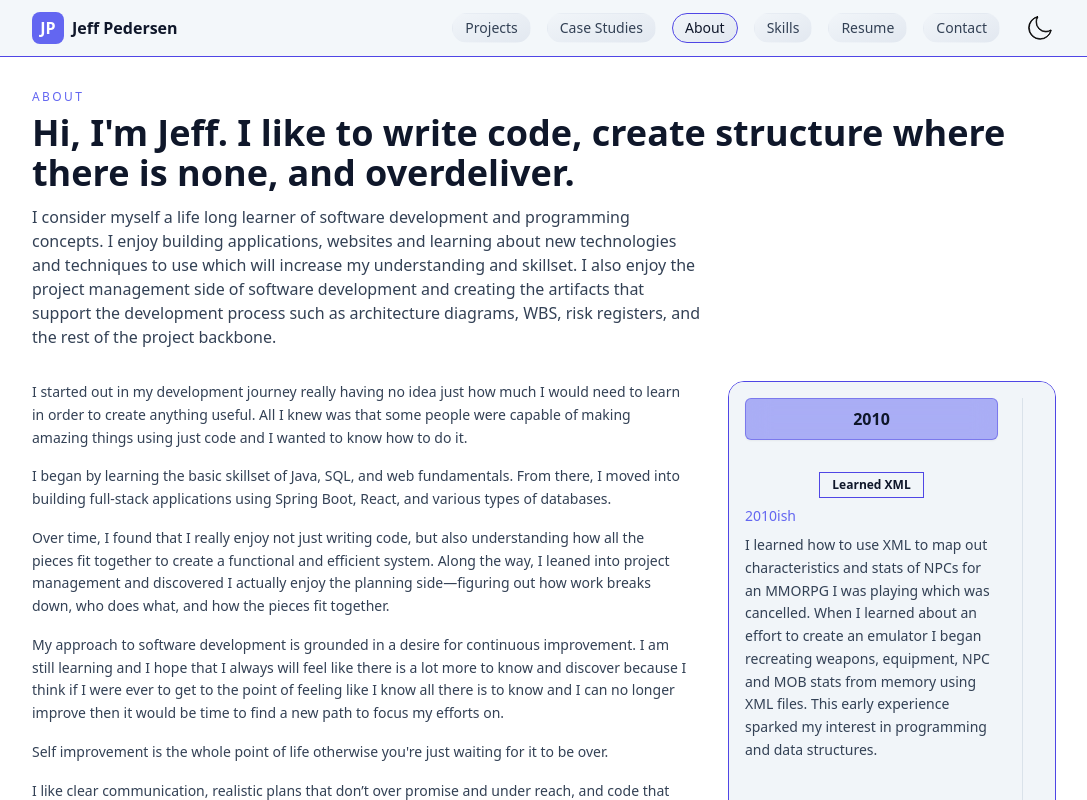
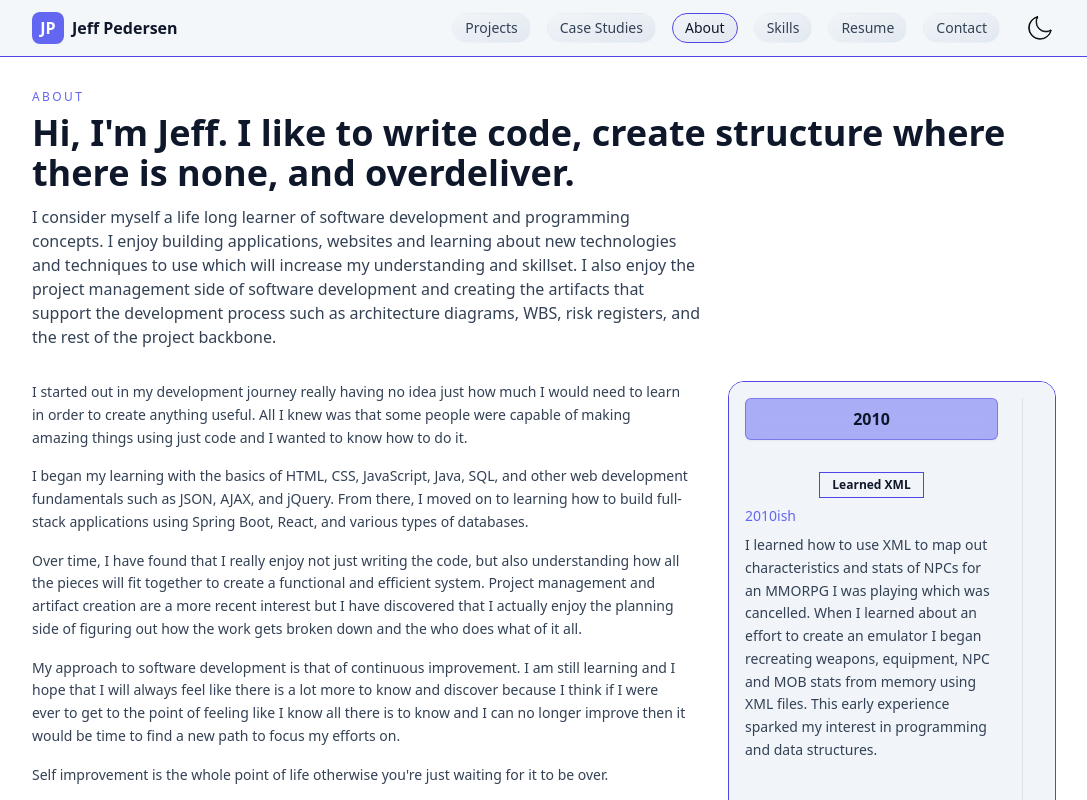
Before and after one commit to J-Pedersen/dev-portfolio, a React (Vite) app: page /about in a window 1280 px wide. Shown: the top 800 px of the page, without its empty margins (96-1183 px from the left). Built offline with nearby package versions, Linux system fonts and the light colour scheme; the HTML template or start-up script is replaced by a standard one.

Commit message:
updated various page text

```diff
--- a/src/pages/About.jsx
+++ b/src/pages/About.jsx
@@ -85,7 +85,7 @@ const About = () => {
                   flex justify-between items-center
                 "
               >
-                <span>Close timeline</span>
+                <span>Close Timeline</span>
                 <span className="text-lg leading-none">✕</span>
               </button>
 
@@ -108,20 +108,20 @@ const About = () => {
             capable of making amazing things using just code and I wanted to know how to do it.
           </p>
           <p>
-            I began by learning the basic skillset of Java, SQL, and web
-            fundamentals. From there, I moved into building full-stack
+            I began my learning with the basics of HTML, CSS, JavaScript, Java, SQL, and other web development
+            fundamentals such as JSON, AJAX, and jQuery. From there, I moved on to learning how to build full-stack
             applications using Spring Boot, React, and various types of databases.
           </p>
           <p>
-            Over time, I found that I really enjoy not just writing code, but also understanding how all the pieces
-            fit together to create a functional and efficient system.
-            Along the way, I leaned into project management and discovered I
-            actually enjoy the planning side—figuring out how work breaks down,
-            who does what, and how the pieces fit together.
+            Over time, I have found that I really enjoy not just writing the code, but also understanding how all the pieces
+            will fit together to create a functional and efficient system.
+            Project management and artifact creation are a more recent interest but I have discovered that I
+            actually enjoy the planning side of figuring out how the work gets broken down and the
+            who does what of it all.
           </p>
           <p>
-            My approach to software development is grounded in a desire for continuous improvement.
-            I am still learning and I hope that I always will feel like there is a lot more to know and discover
+            My approach to software development is that of continuous improvement.
+            I am still learning and I hope that I will always feel like there is a lot more to know and discover
             because I think if I were ever to get to the point of feeling like I know all there is to know and I can
             no longer improve then it would be time to find a new path to focus my efforts on.
           </p>
--- a/src/pages/CaseStudies.jsx
+++ b/src/pages/CaseStudies.jsx
@@ -18,10 +18,10 @@ const CaseStudies = () => {
         kicker="Case Studies"
         title="How I build, structure, and think through real projects."
       >
-        These case studies break down the design choices, architecture,
-        debugging steps, and project-management reasoning behind my larger
-        projects. They go beyond code samples and explain the thinking
-        that shaped each solution.
+        These case studies break down all the design choices, architecture,
+        debugging steps, and project-management reasoning behind some of my larger
+        projects. They go beyond just code samples and explain my thinking
+        which shaped each of these solution.
       </PageHeader>
 
       {technical.length > 0 && (
--- a/src/pages/Contact.jsx
+++ b/src/pages/Contact.jsx
@@ -251,7 +251,7 @@ const Contact = () => {
           "
         >
           <h2 className="text-sm font-semibold text-slate-900 dark:text-slate-100 mb-1">
-            Direct links
+            Direct Links
           </h2>
 
           <div className="space-y-2">
--- a/src/pages/Home.jsx
+++ b/src/pages/Home.jsx
@@ -117,7 +117,7 @@ const Home = () => {
       <section className="space-y-4">
         <div className="flex items-center justify-between gap-2">
           <h2 className="text-lg font-semibold text-slate-900 dark:text-slate-50">
-            Featured work
+            Featured Work
           </h2>
 
           <Link
--- a/src/pages/Projects.jsx
+++ b/src/pages/Projects.jsx
@@ -10,17 +10,17 @@ const Projects = () => {
     <div className="space-y-10">
       <PageHeader
         kicker="Projects"
-        title="Code I’m not afraid to show other people."
+        title="The code I’m willing to show other people."
       >
-        This is a curated set of software projects across Java, Spring Boot,
-        React, databases, and project management artifacts. Featured projects
-        get deeper write-ups; everything else lives in the gallery.
+        This is a curated set of software projects across HTML, PHP, Java, Spring Boot,
+        React, databases, and project management artifacts. The featured projects
+        have a bit deeper write-up than everything else in the project gallery.
       </PageHeader>
 
       {featured.length > 0 && (
         <section className="space-y-4">
           <h2 className="text-sm font-semibold text-slate-900 dark:text-slate-200">
-            Featured
+            Featured Projects
           </h2>
           <div className="grid gap-4 md:grid-cols-3 items-stretch">
             {featured.map((project) => (
@@ -33,12 +33,12 @@ const Projects = () => {
       {gallery.length > 0 && (
         <section className="space-y-4">
           <h2 className="text-sm font-semibold text-slate-900 dark:text-slate-200">
-            Project gallery
+            Project Gallery
           </h2>
 
           <p className="text-xs text-slate-600 dark:text-slate-400 max-w-2xl">
             This includes smaller Java apps, course assignments, and experiments
-            across HTML/CSS/JS, React, PHP, Rails, and .NET. Many of these
+            across HTML/CSS/JS, Python, React, PHP, Rails, and .NET. Many of these
             projects link directly to GitHub.
           </p>
 
--- a/src/pages/Resume.jsx
+++ b/src/pages/Resume.jsx
@@ -7,7 +7,7 @@ const Resume = () => {
     <div className="space-y-6">
       <PageHeader
         kicker="Resume"
-        title="One-page snapshot of what I can do."
+        title="One-Page Snapshot of Things I Have Done and Can Do."
       >
         You can view my resume directly on this page or download the PDF if
         you’d rather keep a copy.
@@ -21,7 +21,7 @@ const Resume = () => {
           rel="noreferrer"
           className="btn-primary"
         >
-          Open PDF in new tab
+          Open PDF In A New Tab
         </a>
 
         {/* Download PDF */}
@@ -31,7 +31,7 @@ const Resume = () => {
           className="btn-primary"
 
         >
-          Download resume
+          Download Resume
         </a>
       </div>
 
```
